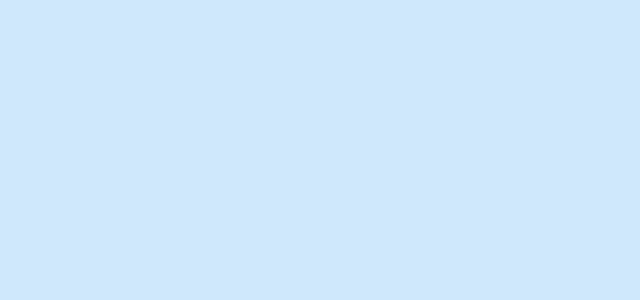
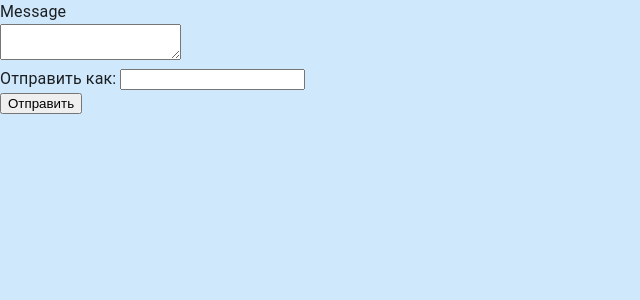
Before and after one commit to parzhitsky/public-chat, a React (Create React App) app: page / in a window 1280 px wide. Shown: the top 300 px of the page, without its empty margins (0-640 px from the left). Built offline with nearby package versions, Linux system fonts and the light colour scheme.

Commit message:
created basic layout

```diff
--- a/src/App.js
+++ b/src/App.js
@@ -1,5 +1,5 @@
 import React from "react";
-import MainLayout from './Components/StyleComponents/MainLayout'
+import MainLayout from './Components/MainLayout'
 function App() {
   return (
     <div className="App">
--- /dev/null
+++ b/src/Components/MainLayout.jsx
@@ -0,0 +1,31 @@
+import React from "react";
+import CssBaseline from "@material-ui/core/CssBaseline";
+import Typography from "@material-ui/core/Typography";
+import Container from "@material-ui/core/Container";
+import styles from './main.module.css'
+export default function SimpleContainer() {
+  return (
+    <React.Fragment>
+      <CssBaseline />
+      <Container maxWidth="xl" style={{ padding: "0" }}>
+        <Typography
+          component="div"
+          style={{ backgroundColor: "#cfe8fc", height: "100vh" }}
+        >
+          <div className={styles.container}>
+            <div className={styles.messages}>
+              <div className={styles.message}>Message</div>
+            </div>
+            <div className={styles.inputs}>
+              <textarea />
+              <div className={styles.typeName}>
+                Отправить как: <input />
+              </div>
+              <button>Отправить</button>
+            </div>
+          </div>
+        </Typography>
+      </Container>
+    </React.Fragment>
+  );
+}
--- a/src/Components/StyleComponents/MainLayout.jsx
+++ /dev/null
@@ -1,18 +0,0 @@
-import React from "react";
-import CssBaseline from "@material-ui/core/CssBaseline";
-import Typography from "@material-ui/core/Typography";
-import Container from "@material-ui/core/Container";
-
-export default function SimpleContainer() {
-  return (
-    <React.Fragment>
-      <CssBaseline />
-      <Container maxWidth="xl" style={{ padding: "0" }}>
-        <Typography
-          component="div"
-          style={{ backgroundColor: "#cfe8fc", height: "100vh" }}
-        />
-      </Container>
-    </React.Fragment>
-  );
-}
--- /dev/null
+++ b/src/Components/main.module.css
@@ -0,0 +1,3 @@
+.container {
+    height: 100%;
+}
```
